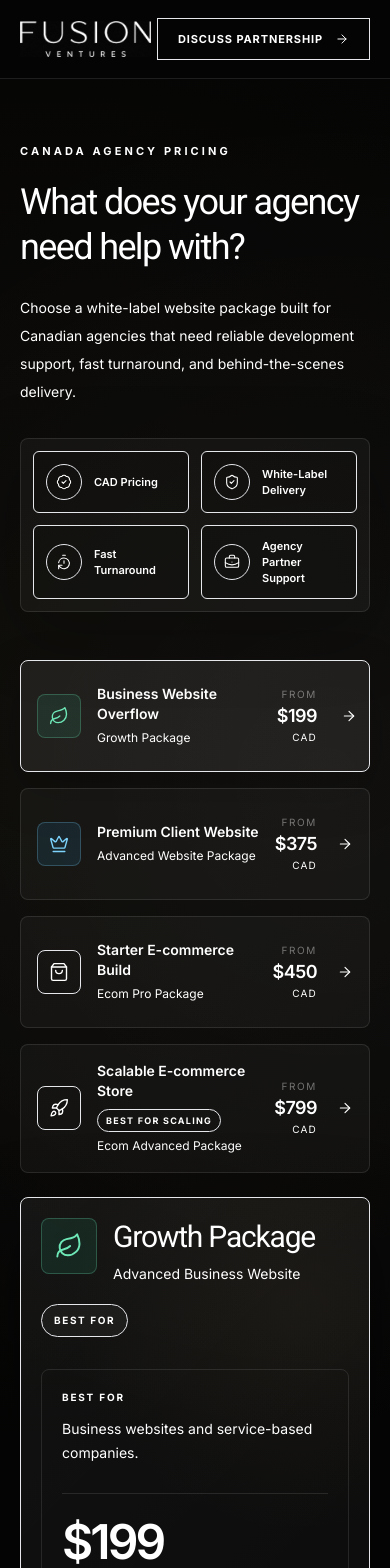
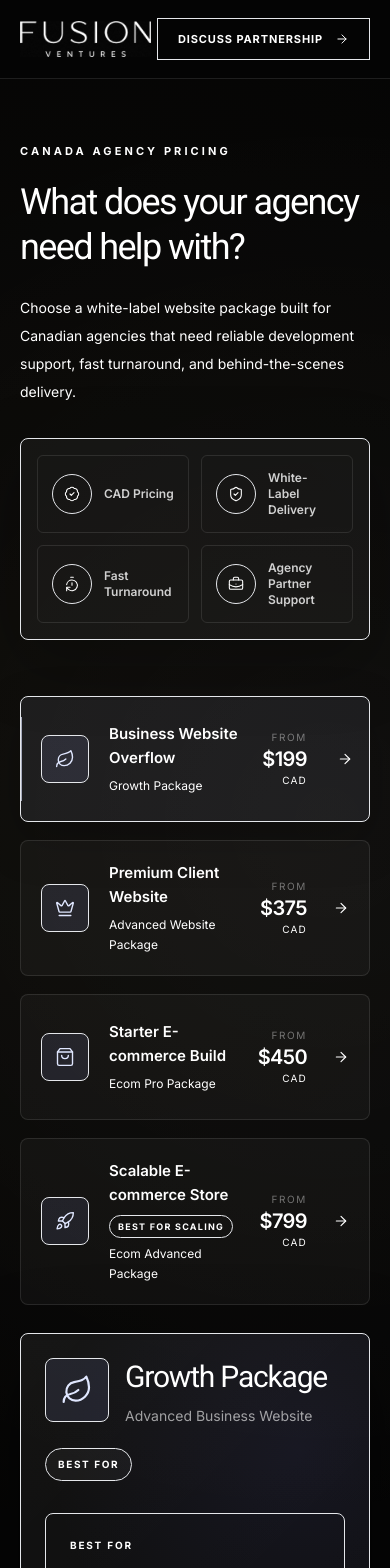
Before and after one commit to Fazilfazi991/fusionwebsite, a Next.js app: page /cadweb in a window 390 px wide. Shown: the top 1568 px of the page. Built offline with nearby package versions, Linux system fonts and the light colour scheme.

Commit message:
Refine CAD agency page

```diff
--- a/components/canada-agency-pricing.tsx
+++ b/components/canada-agency-pricing.tsx
@@ -27,27 +27,27 @@ import {
 
 const accentStyles = {
   green: {
-    icon: "text-emerald-300",
-    iconBg: "bg-emerald-400/10",
-    border: "border-emerald-300/25",
+    icon: "text-indigo-100",
+    iconBg: "bg-indigo-300/10",
+    border: "border-indigo-200/24",
     glow: "shadow-[0_18px_48px_rgba(0,0,0,0.22)]"
   },
   blue: {
-    icon: "text-sky-300",
-    iconBg: "bg-sky-400/10",
-    border: "border-sky-300/25",
+    icon: "text-indigo-100",
+    iconBg: "bg-indigo-300/10",
+    border: "border-indigo-200/24",
     glow: "shadow-[0_18px_48px_rgba(0,0,0,0.22)]"
   },
   orange: {
-    icon: "text-amber-300",
-    iconBg: "bg-amber-400/10",
-    border: "border-amber-300/25",
+    icon: "text-indigo-100",
+    iconBg: "bg-indigo-300/10",
+    border: "border-indigo-200/24",
     glow: "shadow-[0_18px_48px_rgba(0,0,0,0.22)]"
   },
   red: {
-    icon: "text-rose-300",
-    iconBg: "bg-rose-400/10",
-    border: "border-rose-300/25",
+    icon: "text-indigo-100",
+    iconBg: "bg-indigo-300/10",
+    border: "border-indigo-200/24",
     glow: "shadow-[0_18px_48px_rgba(0,0,0,0.22)]"
   }
 };
@@ -68,10 +68,10 @@ function PackageIcon({ item, large = false }: { item: AgencyPackage; large?: boo
   return (
     <span
       className={`grid shrink-0 place-items-center rounded-lg border ${accent.border} ${accent.iconBg} ${accent.icon} ${
-        large ? "h-14 w-14" : "h-11 w-11"
+        large ? "h-16 w-16" : "h-12 w-12"
       }`}
     >
-      <Icon className={large ? "h-7 w-7" : "h-5 w-5"} strokeWidth={1.65} />
+      <Icon className={large ? "h-8 w-8" : "h-5 w-5"} strokeWidth={1.65} />
     </span>
   );
 }
@@ -109,7 +109,7 @@ export function CanadaAgencyPricing() {
   return (
     <section
       id="canada-agency-pricing"
-      className="relative overflow-hidden bg-[#050505] px-5 py-16 text-white sm:px-10 lg:px-14 lg:py-24"
+      className="relative overflow-hidden bg-[#050505] px-5 pb-12 pt-16 text-white sm:px-10 lg:px-14 lg:pb-14 lg:pt-24"
     >
       <div className="pointer-events-none absolute inset-0 opacity-80 [background-image:radial-gradient(circle_at_12%_18%,rgba(185,154,91,0.055),transparent_28%),radial-gradient(circle_at_84%_20%,rgba(255,255,255,0.045),transparent_24%),radial-gradient(circle_at_50%_100%,rgba(185,154,91,0.035),transparent_36%)]" />
       <div className="pointer-events-none absolute -right-16 bottom-20 hidden h-72 w-72 rotate-12 opacity-[0.035] lg:block">
@@ -123,7 +123,7 @@ export function CanadaAgencyPricing() {
       </div>
 
       <div className="relative mx-auto max-w-[1280px]">
-        <div className="grid gap-8 lg:grid-cols-[minmax(0,1fr)_430px] lg:items-end">
+        <div className="grid gap-8 lg:grid-cols-[minmax(0,1fr)_460px] lg:items-end">
           <div className="max-w-[820px]">
             <p className="mb-5 text-[11px] font-bold uppercase tracking-[0.28em] text-white/46">
               Canada Agency Pricing
@@ -137,24 +137,24 @@ export function CanadaAgencyPricing() {
             </p>
           </div>
 
-          <div className="grid grid-cols-2 gap-3 rounded-lg border border-white/10 bg-white/[0.035] p-3 shadow-[0_22px_70px_rgba(0,0,0,0.28)]">
+          <div className="grid grid-cols-2 gap-3 rounded-lg border border-white/12 bg-white/[0.04] p-4 shadow-[0_22px_70px_rgba(0,0,0,0.28)]">
             {trustBadges.map((badge, index) => {
               const Icon = trustIcons[index] ?? BadgeCheck;
 
               return (
-                <div key={badge} className="flex items-center gap-3 rounded-md border border-white/8 bg-black/20 p-3">
-                  <span className="grid h-9 w-9 shrink-0 place-items-center rounded-full border border-white/14 text-white/68">
+                <div key={badge} className="flex items-center gap-3 rounded-md border border-white/10 bg-black/22 p-3.5">
+                  <span className="grid h-10 w-10 shrink-0 place-items-center rounded-full border border-indigo-200/18 text-indigo-100/76">
                     <Icon className="h-4 w-4" strokeWidth={1.6} />
                   </span>
-                  <span className="text-[11px] font-semibold leading-4 text-white/78">{badge}</span>
+                  <span className="text-xs font-semibold leading-4 text-white/80">{badge}</span>
                 </div>
               );
             })}
           </div>
         </div>
 
-        <div className="mt-12 grid gap-6 lg:grid-cols-[45%_55%] lg:gap-8">
-          <div className="grid gap-4" role="listbox" aria-label="Agency packages">
+        <div className="mt-14 grid gap-7 lg:grid-cols-[45%_55%] lg:gap-9">
+          <div className="grid gap-[18px]" role="listbox" aria-label="Agency packages">
             {agencyPackages.map((item) => {
               const isActive = item.id === selectedPackage.id;
               const accent = accentStyles[item.accent];
@@ -166,27 +166,32 @@ export function CanadaAgencyPricing() {
                   role="option"
                   aria-selected={isActive}
                   onClick={() => setSelectedPackageId(item.id)}
-                  className={`group relative grid min-h-[112px] w-full grid-cols-[44px_minmax(0,1fr)_auto_20px] items-center gap-4 rounded-lg border p-4 text-left outline-none transition-all duration-300 hover:-translate-y-1 hover:border-white/24 hover:bg-white/[0.055] hover:shadow-[0_18px_46px_rgba(0,0,0,0.22)] focus-visible:border-white/50 focus-visible:ring-2 focus-visible:ring-white/18 sm:p-5 ${
+                  className={`group relative grid min-h-[126px] w-full grid-cols-[48px_minmax(0,1fr)_auto_22px] items-center gap-5 overflow-hidden rounded-lg border p-5 text-left outline-none transition-all duration-300 hover:-translate-y-1 hover:border-indigo-200/26 hover:bg-white/[0.06] hover:shadow-[0_20px_52px_rgba(0,0,0,0.26)] focus-visible:border-indigo-100/54 focus-visible:ring-2 focus-visible:ring-indigo-200/20 sm:p-6 ${
                     isActive
-                      ? `border-white/34 bg-white/[0.07] shadow-[0_0_0_1px_rgba(255,255,255,0.08),0_22px_60px_rgba(0,0,0,0.24)] ${accent.glow}`
+                      ? `border-indigo-100/48 bg-indigo-200/[0.075] shadow-[0_0_0_1px_rgba(199,210,254,0.12),0_24px_70px_rgba(99,102,241,0.16)] ${accent.glow}`
                       : "border-white/10 bg-white/[0.035]"
                   }`}
                 >
+                  <span
+                    className={`absolute inset-y-5 left-0 w-px transition-opacity ${
+                      isActive ? "bg-indigo-100/70 opacity-100" : "bg-white/20 opacity-0 group-hover:opacity-70"
+                    }`}
+                  />
                   <PackageIcon item={item} />
                   <span className="min-w-0">
                     <span className="flex flex-wrap items-center gap-2">
-                      <span className="block text-sm font-semibold leading-5 text-white">{item.selectorTitle}</span>
+                      <span className="block text-[15px] font-semibold leading-6 text-white">{item.selectorTitle}</span>
                       {item.badge && (
                         <span className="rounded-full border border-white/16 px-2 py-1 text-[9px] font-bold uppercase tracking-[0.14em] text-white/62">
                           {item.badge}
                         </span>
                       )}
                     </span>
-                    <span className="mt-1 block text-xs leading-5 text-white/52">{item.packageName}</span>
+                    <span className="mt-1.5 block text-xs leading-5 text-white/56">{item.packageName}</span>
                   </span>
                   <span className="text-right">
                     <span className="block text-[10px] uppercase tracking-[0.16em] text-white/40">From</span>
-                    <span className="block text-lg font-semibold tracking-[-0.03em] text-white sm:text-xl">
+                    <span className="block text-xl font-semibold tracking-[-0.03em] text-white sm:text-2xl">
                       {item.price.replace(" CAD", "")}
                     </span>
                     <span className="block text-[10px] uppercase tracking-[0.12em] text-white/42">CAD</span>
@@ -204,7 +209,7 @@ export function CanadaAgencyPricing() {
 
           <article
             key={selectedPackage.id}
-            className="agency-package-detail relative overflow-hidden rounded-lg border border-white/14 bg-[radial-gradient(circle_at_80%_12%,rgba(185,154,91,0.055),transparent_28%),linear-gradient(135deg,rgba(255,255,255,0.055),rgba(255,255,255,0.018))] p-5 shadow-[0_24px_80px_rgba(0,0,0,0.38)] sm:p-7 lg:p-8"
+            className="agency-package-detail relative overflow-hidden rounded-lg border border-white/16 bg-[radial-gradient(circle_at_80%_12%,rgba(99,102,241,0.08),transparent_28%),linear-gradient(135deg,rgba(255,255,255,0.06),rgba(255,255,255,0.02))] p-6 shadow-[0_26px_86px_rgba(0,0,0,0.42)] sm:p-8 lg:p-9"
           >
             <div className="pointer-events-none absolute inset-x-6 top-0 h-px bg-gradient-to-r from-transparent via-white/28 to-transparent" />
             <div className="relative flex flex-col gap-5 sm:flex-row sm:items-start sm:justify-between">
@@ -214,7 +219,7 @@ export function CanadaAgencyPricing() {
                   <h3 className="font-display text-3xl font-normal leading-tight tracking-[-0.04em] text-white sm:text-4xl">
                     {selectedPackage.title}
                   </h3>
-                  <p className="mt-2 text-sm text-white/58">{selectedPackage.subtitle}</p>
+                  <p className="mt-2 text-sm leading-6 text-white/60">{selectedPackage.subtitle}</p>
                 </div>
               </div>
               <span className="inline-flex w-fit rounded-full border border-white/14 bg-white/[0.035] px-3 py-2 text-[10px] font-bold uppercase tracking-[0.16em] text-white/62">
@@ -222,9 +227,9 @@ export function CanadaAgencyPricing() {
               </span>
             </div>
 
-            <div className="relative mt-8 rounded-lg border border-white/10 bg-black/24 p-5">
+            <div className="relative mt-8 rounded-lg border border-white/12 bg-black/26 p-6">
               <p className="text-[10px] font-bold uppercase tracking-[0.18em] text-white/46">Best For</p>
-              <p className="mt-3 text-sm leading-6 text-white/74">{selectedPackage.bestFor}</p>
+              <p className="mt-3 text-[15px] leading-7 text-white/76">{selectedPackage.bestFor}</p>
               <div className="mt-7 flex flex-col gap-4 border-t border-white/10 pt-6 sm:flex-row sm:items-end sm:justify-between">
                 <div>
                   <p className="text-5xl font-semibold tracking-[-0.06em] text-white">{selectedPackage.price.replace(" CAD", "")}</p>
@@ -237,10 +242,10 @@ export function CanadaAgencyPricing() {
               </div>
             </div>
 
-            <ul className="mt-7 grid gap-3">
+            <ul className="mt-8 grid gap-3.5">
               {visibleFeatures.map((feature) => (
-                <li key={feature} className="flex gap-3 text-sm leading-6 text-white/72">
-                  <Check className="mt-1 h-4 w-4 shrink-0 text-[#b99a5b]" strokeWidth={1.9} />
+                <li key={feature} className="flex gap-3 text-[15px] leading-7 text-white/74">
+                  <Check className="mt-1.5 h-4 w-4 shrink-0 text-indigo-100/78" strokeWidth={1.9} />
                   <span>{feature}</span>
                 </li>
               ))}
@@ -250,7 +255,7 @@ export function CanadaAgencyPricing() {
             <button
               type="button"
               onClick={() => setIsModalOpen(true)}
-              className="group relative mt-7 inline-flex w-full items-center justify-center gap-3 overflow-hidden rounded-md border border-white/18 bg-white/[0.055] px-6 py-4 text-xs font-bold uppercase tracking-[0.11em] text-white outline-none transition-all hover:-translate-y-0.5 hover:border-white/34 hover:bg-white/[0.09] focus-visible:ring-2 focus-visible:ring-white/20"
+              className="group relative mt-8 inline-flex w-full items-center justify-center gap-3 overflow-hidden rounded-md border border-white/86 bg-white px-6 py-[18px] text-xs font-bold uppercase tracking-[0.11em] text-black outline-none transition-all hover:-translate-y-0.5 hover:bg-indigo-50 focus-visible:ring-2 focus-visible:ring-indigo-200/35"
             >
               <span className="absolute inset-y-0 -left-1/2 w-1/3 skew-x-[-20deg] bg-white/30 opacity-0 transition-all duration-700 group-hover:left-[120%] group-hover:opacity-100" />
               View Full Inclusions
@@ -343,7 +348,7 @@ export function CanadaAgencyPricing() {
               <ul className="grid gap-3 sm:grid-cols-2">
                 {selectedPackage.features.map((feature) => (
                   <li key={feature} className="flex gap-3 rounded-md border border-white/8 bg-white/[0.025] p-3 text-sm leading-6 text-white/72">
-                    <Check className="mt-1 h-4 w-4 shrink-0 text-[#b99a5b]" strokeWidth={1.9} />
+                    <Check className="mt-1 h-4 w-4 shrink-0 text-indigo-100/78" strokeWidth={1.9} />
                     <span>{feature}</span>
                   </li>
                 ))}
--- a/lib/canada-agency-process.ts
+++ b/lib/canada-agency-process.ts
@@ -18,8 +18,8 @@ export type ProcessStep = {
 
 export const processValuePoints = [
   "No upfront lock-in",
-  "Fast concept turnaround",
-  "Built around your brand"
+  "3-5 day concept turnaround",
+  "White-label friendly delivery"
 ];
 
 export const processStages: ProcessStage[] = [
```
Also changed, not shown: app/globals.css (+18 -1 lines), components/canada-agency-process.tsx (+51 -46 lines).
